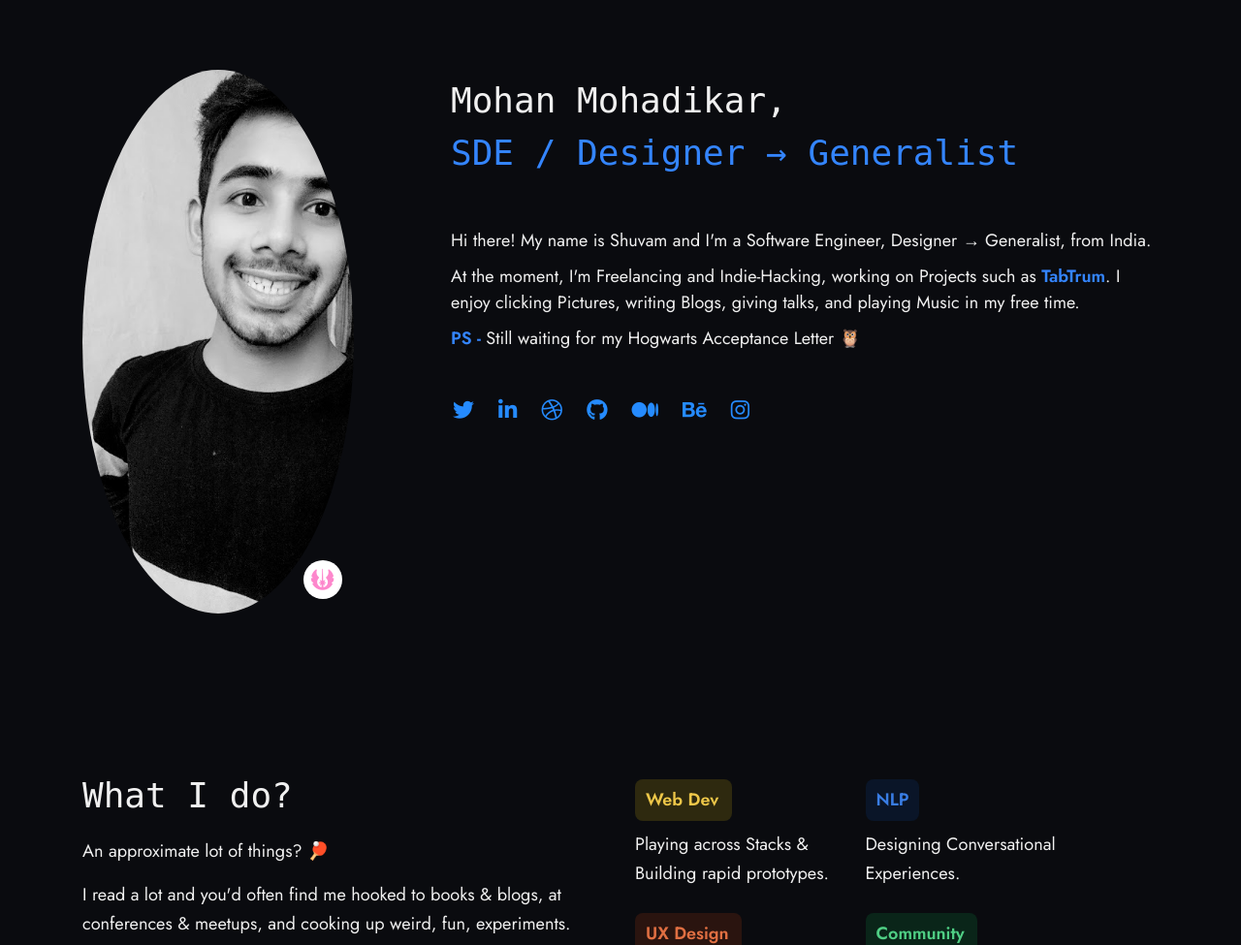
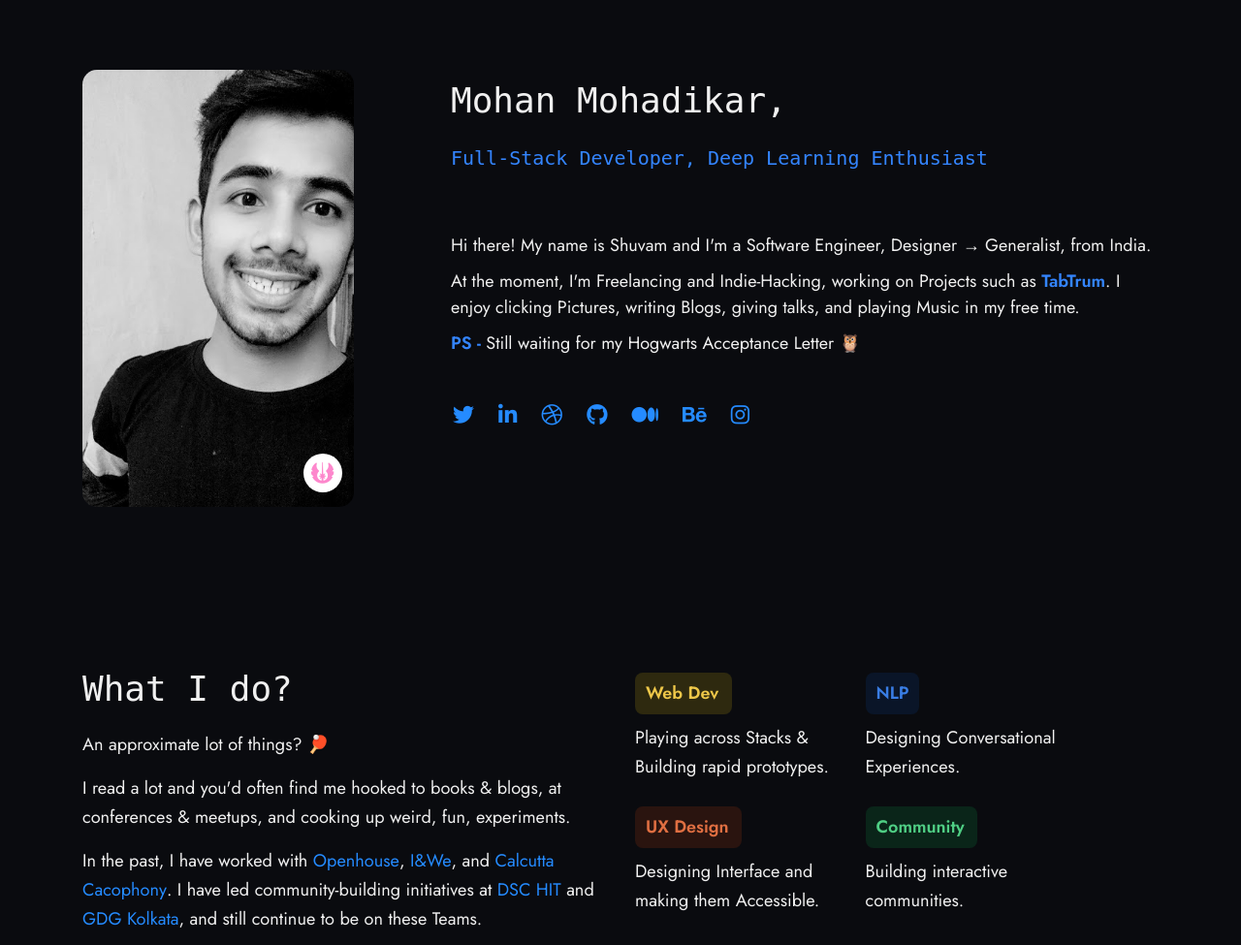
Before and after one commit to mohanmohadikar/mohanmohadikar.github.io, a PHP site: page / in a window 1280 px wide. Shown: the part 70-1045 px from the top of the page at 97% size. Run offline with PHP 8.4, Linux system fonts and the light colour scheme; some libraries are stand-ins or nearby versions; some web fonts are replaced.

Commit message:
update profile picture.

```diff
--- a/assets/css/demo.css
+++ b/assets/css/demo.css
@@ -367,7 +367,7 @@ ul {
     margin: 0 auto;
     margin-bottom: 15px;
     object-fit: cover;
-    border-radius: 50%;
+    border-radius: 15px;
 }
 
 .profile_badge {
--- a/index.html
+++ b/index.html
@@ -90,7 +90,7 @@
 
                             <h2 class="title">
                                 Mohan Mohadikar, <br/>
-                                <span id="blue_text">SDE / Designer → Generalist</span>
+                                <span id="blue_text" style="font-size:20px;">Full-Stack Developer, Deep Learning Enthusiast</span>
                             </h2>
                             <br/>
                             <h4 class="description" id="tracks">Hi there! My name is Shuvam and I'm a Software Engineer, Designer → Generalist, from India.</h4>
```
Also changed, not shown: assets/img/kit/profile_pic.jpg.
